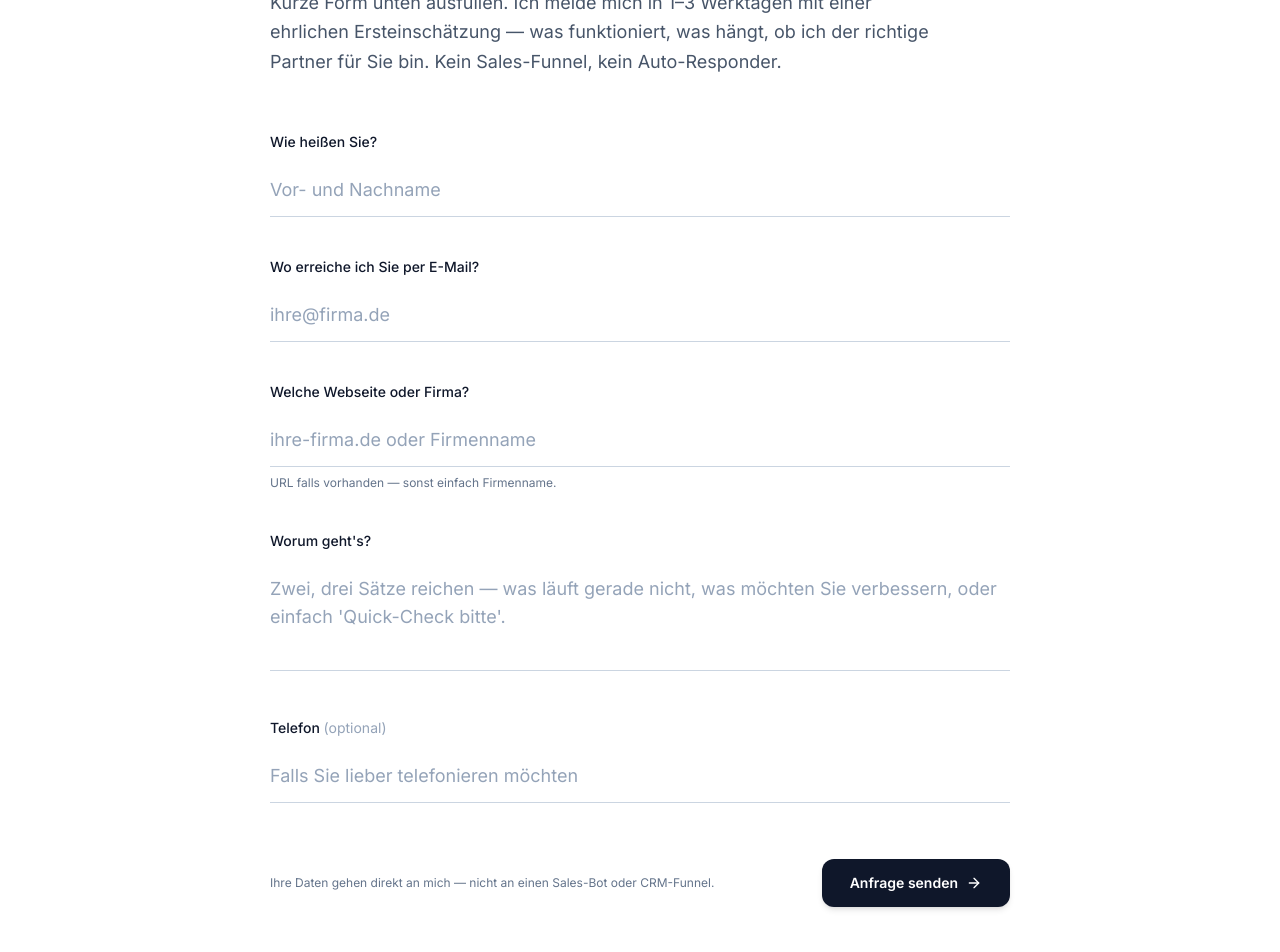
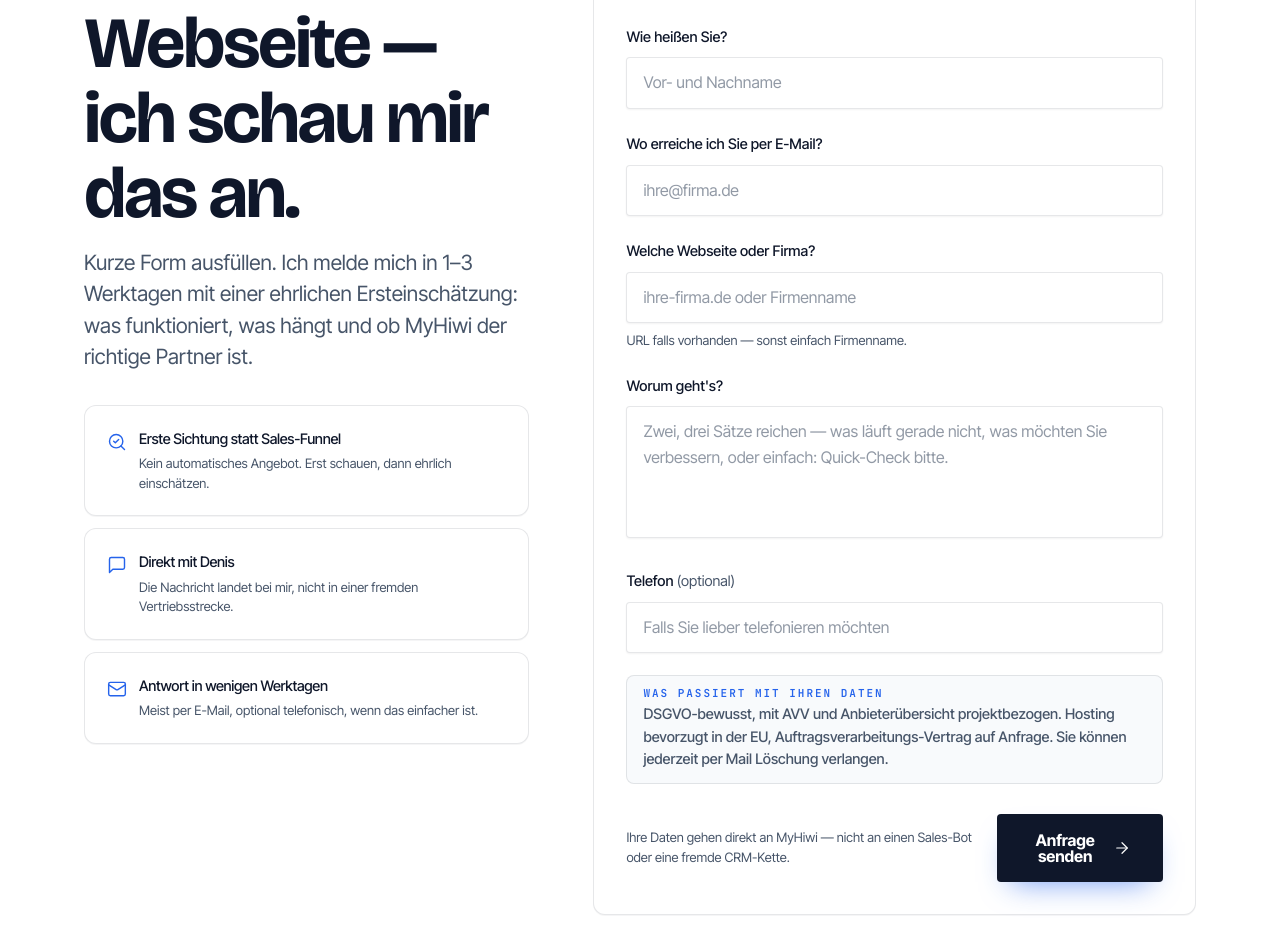
Before and after one commit to deniskaliberda/myhiwi-webseite, a Next.js app: page /kontakt in a window 1280 px wide. Shown: the part 400-1352 px from the top of the page. Built offline with nearby package versions, Linux system fonts and the light colour scheme.

Commit message:
feat: align contact page with MyHiwi design system

```diff
--- a/app/kontakt/page.tsx
+++ b/app/kontakt/page.tsx
@@ -1,8 +1,20 @@
 "use client";
 
-import { useState, useRef, useEffect } from "react";
-import Link from "next/link";
-import { ArrowRight, Loader2, ArrowLeft } from "lucide-react";
+import { useEffect, useRef, useState } from "react";
+import { ArrowLeft, Loader2, Mail, MessageSquare, SearchCheck } from "lucide-react";
+
+import { Card } from "@/components/myhiwi/card/Card";
+import { BtnGhost } from "@/components/myhiwi/cta/BtnGhost";
+import { BtnPrimary } from "@/components/myhiwi/cta/BtnPrimary";
+import { Container } from "@/components/myhiwi/layout/Container";
+import { Section } from "@/components/myhiwi/layout/Section";
+import { SectionMark } from "@/components/myhiwi/layout/SectionMark";
+import { ComplianceNote } from "@/components/myhiwi/trust/ComplianceNote";
+
+const fieldClass =
+  "mt-mh-2 w-full rounded-mh-sm border border-mh-divider bg-mh-paper px-mh-4 py-mh-3 font-mh-body text-[16px] text-mh-text-primary shadow-sm transition-colors placeholder:text-mh-text-secondary/60 focus:border-mh-accent focus:outline-none focus:ring-2 focus:ring-mh-accent/20";
+
+const labelClass = "mh-body-small font-semibold text-mh-text-primary";
 
 export default function KontaktPage() {
   const [name, setName] = useState("");
@@ -15,11 +27,10 @@ export default function KontaktPage() {
   const [error, setError] = useState<string | null>(null);
   const messageRef = useRef<HTMLTextAreaElement>(null);
 
-  // Auto-grow textarea
   useEffect(() => {
     if (messageRef.current) {
       messageRef.current.style.height = "auto";
-      messageRef.current.style.height = messageRef.current.scrollHeight + "px";
+      messageRef.current.style.height = `${messageRef.current.scrollHeight}px`;
     }
   }, [message]);
 
@@ -53,76 +64,132 @@ export default function KontaktPage() {
 
   if (done) {
     return (
-      <div className="bg-white text-slate-900 min-h-screen flex items-center">
-        <div className="mx-auto max-w-[820px] px-6 py-32 sm:px-10 md:py-44">
-          <p className="text-xs uppercase tracking-[0.22em] text-cyan-600 font-semibold mb-6">
-            Anfrage angekommen
+      <Section background="paper" padding="large" className="min-h-screen">
+        <Container className="max-w-[980px]">
+          <Card className="relative overflow-hidden">
+            <div
+              aria-hidden="true"
+              className="absolute right-0 top-0 h-40 w-40 translate-x-12 -translate-y-12 rounded-full bg-mh-accent-soft blur-3xl"
+            />
+            <div className="relative">
+              <SectionMark index="OK" label="Anfrage angekommen" tone="accent" />
+              <h1 className="mt-mh-4 mh-display-2">
+                Danke{name.trim() ? `, ${name.trim().split(" ")[0]}` : ""}.
+              </h1>
+              <p className="mt-mh-4 max-w-mh-text mh-body-large text-mh-text-secondary">
+                Ich schaue mir{" "}
+                <span className="font-semibold text-mh-text-primary">
+                  {website}
+                </span>{" "}
+                in den nächsten Tagen an und melde mich per E-Mail mit einer
+                ersten Einschätzung. Kein Auto-Responder, keine Vertriebs-Kette —
+                eine kurze, ehrliche Antwort.
               </p>
-          <h1 className="font-heading text-4xl font-extrabold leading-[1.05] tracking-tight text-slate-900 sm:text-5xl">
-            Danke, {name.split(" ")[0]}.
-          </h1>
-          <p className="mt-6 max-w-[60ch] text-lg leading-relaxed text-slate-600">
-            Ich schaue mir{" "}
-            <span className="font-medium text-slate-900">{website}</span>{" "}
-            in den nächsten Tagen an und melde mich per E-Mail bei Ihnen mit
-            einer ersten Einschätzung. Kein Auto-Responder, keine
-            Vertriebs-Kette — eine kurze, ehrliche Antwort.
-          </p>
-          <p className="mt-4 max-w-[60ch] text-base leading-relaxed text-slate-500">
+              <p className="mt-mh-4 max-w-mh-text mh-body-small text-mh-text-secondary">
                 Falls es länger als drei Werktage dauert, schreiben Sie mir gerne
                 direkt an{" "}
                 <a
                   href="mailto:kontakt@myhiwi.de"
-              className="text-blue-600 hover:underline"
+                  className="font-semibold text-mh-accent hover:text-mh-accent-hover"
                 >
                   kontakt@myhiwi.de
                 </a>
                 .
               </p>
-          <div className="mt-12 flex flex-wrap gap-3">
-            <Link
-              href="/"
-              className="inline-flex items-center gap-2 rounded-lg border border-slate-300 bg-white px-5 py-3 text-sm font-medium text-slate-700 transition-colors hover:border-slate-400 hover:text-slate-900"
-            >
-              <ArrowLeft className="h-4 w-4" />
+              <div className="mt-mh-6 flex flex-col gap-mh-3 sm:flex-row">
+                <BtnGhost href="/" fullWidthOnMobile>
+                  <ArrowLeft className="h-4 w-4" aria-hidden="true" />
                   Zur Startseite
-            </Link>
-            <Link
-              href="/case-studies"
-              className="inline-flex items-center gap-2 rounded-lg bg-navy-900 px-5 py-3 text-sm font-medium text-white transition-colors hover:bg-navy-900/90"
-            >
-              Meine Projekte ansehen
-              <ArrowRight className="h-4 w-4" />
-            </Link>
+                </BtnGhost>
+                <BtnPrimary href="/case-studies" fullWidthOnMobile>
+                  Projekte ansehen
+                </BtnPrimary>
               </div>
             </div>
-      </div>
+          </Card>
+        </Container>
+      </Section>
     );
   }
 
   return (
-    <div className="bg-white text-slate-900">
-      <div className="mx-auto max-w-[820px] px-6 pt-32 pb-20 sm:px-10 md:pt-40 md:pb-28">
-        <p className="text-xs uppercase tracking-[0.22em] text-cyan-600 font-semibold">
-          Webseite · Quick-Check
-        </p>
-        <h1 className="mt-5 font-heading text-4xl font-extrabold leading-[1.05] tracking-tight text-slate-900 sm:text-5xl lg:text-[56px]">
-          Schicken Sie mir Ihre Webseite —{" "}
-          <span className="gradient-text">ich schau mir das an.</span>
+    <Section background="paper" padding="large">
+      <Container>
+        <div className="grid gap-mh-8 lg:grid-cols-[0.85fr_1.15fr] lg:items-start">
+          <div className="lg:sticky lg:top-28">
+            <SectionMark index="01" label="Kontakt" tone="accent" />
+            <h1 className="mt-mh-4 mh-display-2">
+              Schicken Sie mir Ihre Webseite — ich schau mir das an.
             </h1>
-        <p className="mt-6 max-w-[60ch] text-lg leading-relaxed text-slate-600">
-          Kurze Form unten ausfüllen. Ich melde mich in 1–3 Werktagen mit einer
-          ehrlichen Ersteinschätzung — was funktioniert, was hängt, ob ich der
-          richtige Partner für Sie bin. Kein Sales-Funnel, kein Auto-Responder.
+            <p className="mt-mh-4 max-w-mh-text mh-body-large text-mh-text-secondary">
+              Kurze Form ausfüllen. Ich melde mich in 1–3 Werktagen mit einer
+              ehrlichen Ersteinschätzung: was funktioniert, was hängt und ob
+              MyHiwi der richtige Partner ist.
             </p>
 
-        <form onSubmit={handleSubmit} className="mt-14 space-y-10">
-          {/* Name */}
+            <div className="mt-mh-6 grid gap-mh-3">
+              <Card padded="compact" className="flex gap-mh-3">
+                <SearchCheck
+                  className="mt-1 h-5 w-5 shrink-0 text-mh-accent"
+                  strokeWidth={1.7}
+                  aria-hidden="true"
+                />
                 <div>
-            <label
-              htmlFor="name"
-              className="block text-sm font-medium text-slate-900"
-            >
+                  <h2 className="mh-body-small font-semibold text-mh-text-primary">
+                    Erste Sichtung statt Sales-Funnel
+                  </h2>
+                  <p className="mt-1 mh-body-xs text-mh-text-secondary">
+                    Kein automatisches Angebot. Erst schauen, dann ehrlich
+                    einschätzen.
+                  </p>
+                </div>
+              </Card>
+              <Card padded="compact" className="flex gap-mh-3">
+                <MessageSquare
+                  className="mt-1 h-5 w-5 shrink-0 text-mh-accent"
+                  strokeWidth={1.7}
+                  aria-hidden="true"
+                />
+                <div>
+                  <h2 className="mh-body-small font-semibold text-mh-text-primary">
+                    Direkt mit Denis
+                  </h2>
+                  <p className="mt-1 mh-body-xs text-mh-text-secondary">
+                    Die Nachricht landet bei mir, nicht in einer fremden
+                    Vertriebsstrecke.
+                  </p>
+                </div>
+              </Card>
+              <Card padded="compact" className="flex gap-mh-3">
+                <Mail
+                  className="mt-1 h-5 w-5 shrink-0 text-mh-accent"
+                  strokeWidth={1.7}
+                  aria-hidden="true"
+                />
+                <div>
+                  <h2 className="mh-body-small font-semibold text-mh-text-primary">
+                    Antwort in wenigen Werktagen
+                  </h2>
+                  <p className="mt-1 mh-body-xs text-mh-text-secondary">
+                    Meist per E-Mail, optional telefonisch, wenn das einfacher
+                    ist.
+                  </p>
+                </div>
+              </Card>
+            </div>
+          </div>
+
+          <Card as="form" onSubmit={handleSubmit} className="space-y-mh-5">
+            <div>
+              <h2 className="mh-display-4">Kostenlosen Digital-Check anfragen</h2>
+              <p className="mt-mh-2 mh-body-small text-mh-text-secondary">
+                Ein paar Stichpunkte reichen. Pflichtfelder sind Name, E-Mail,
+                Webseite/Firma und Anliegen.
+              </p>
+            </div>
+
+            <div>
+              <label htmlFor="name" className={labelClass}>
                 Wie heißen Sie?
               </label>
               <input
@@ -132,16 +199,12 @@ export default function KontaktPage() {
                 onChange={(e) => setName(e.target.value)}
                 placeholder="Vor- und Nachname"
                 autoComplete="name"
-              className="mt-3 w-full border-0 border-b border-slate-300 bg-transparent px-0 py-3 text-lg text-slate-900 placeholder:text-slate-400 focus:border-blue-600 focus:outline-none focus:ring-0"
+                className={fieldClass}
               />
             </div>
 
-          {/* Email */}
             <div>
-            <label
-              htmlFor="email"
-              className="block text-sm font-medium text-slate-900"
-            >
+              <label htmlFor="email" className={labelClass}>
                 Wo erreiche ich Sie per E-Mail?
               </label>
               <input
@@ -151,16 +214,12 @@ export default function KontaktPage() {
                 onChange={(e) => setEmail(e.target.value)}
                 placeholder="ihre@firma.de"
                 autoComplete="email"
-              className="mt-3 w-full border-0 border-b border-slate-300 bg-transparent px-0 py-3 text-lg text-slate-900 placeholder:text-slate-400 focus:border-blue-600 focus:outline-none focus:ring-0"
+                className={fieldClass}
               />
             </div>
 
-          {/* Webseite / Firma */}
             <div>
-            <label
-              htmlFor="website"
-              className="block text-sm font-medium text-slate-900"
-            >
+              <label htmlFor="website" className={labelClass}>
                 Welche Webseite oder Firma?
               </label>
               <input
@@ -170,40 +229,34 @@ export default function KontaktPage() {
                 onChange={(e) => setWebsite(e.target.value)}
                 placeholder="ihre-firma.de oder Firmenname"
                 autoComplete="url"
-              className="mt-3 w-full border-0 border-b border-slate-300 bg-transparent px-0 py-3 text-lg text-slate-900 placeholder:text-slate-400 focus:border-blue-600 focus:outline-none focus:ring-0"
+                className={fieldClass}
               />
-            <p className="mt-2 text-xs text-slate-500">
+              <p className="mt-mh-2 mh-body-xs text-mh-text-secondary">
                 URL falls vorhanden — sonst einfach Firmenname.
               </p>
             </div>
 
-          {/* Anliegen */}
             <div>
-            <label
-              htmlFor="message"
-              className="block text-sm font-medium text-slate-900"
-            >
-              Worum geht's?
+              <label htmlFor="message" className={labelClass}>
+                Worum geht&apos;s?
               </label>
               <textarea
                 ref={messageRef}
                 id="message"
                 value={message}
                 onChange={(e) => setMessage(e.target.value)}
-              placeholder="Zwei, drei Sätze reichen — was läuft gerade nicht, was möchten Sie verbessern, oder einfach 'Quick-Check bitte'."
-              rows={3}
-              className="mt-3 w-full resize-none border-0 border-b border-slate-300 bg-transparent px-0 py-3 text-lg text-slate-900 placeholder:text-slate-400 focus:border-blue-600 focus:outline-none focus:ring-0"
+                placeholder="Zwei, drei Sätze reichen — was läuft gerade nicht, was möchten Sie verbessern, oder einfach: Quick-Check bitte."
+                rows={4}
+                className={`${fieldClass} min-h-[132px] resize-none`}
               />
             </div>
 
-          {/* Telefon optional */}
             <div>
-            <label
-              htmlFor="phone"
-              className="block text-sm font-medium text-slate-900"
-            >
+              <label htmlFor="phone" className={labelClass}>
                 Telefon{" "}
-              <span className="font-normal text-slate-400">(optional)</span>
+                <span className="font-normal text-mh-text-secondary">
+                  (optional)
+                </span>
               </label>
               <input
                 id="phone"
@@ -212,41 +265,37 @@ export default function KontaktPage() {
                 onChange={(e) => setPhone(e.target.value)}
                 placeholder="Falls Sie lieber telefonieren möchten"
                 autoComplete="tel"
-              className="mt-3 w-full border-0 border-b border-slate-300 bg-transparent px-0 py-3 text-lg text-slate-900 placeholder:text-slate-400 focus:border-blue-600 focus:outline-none focus:ring-0"
+                className={fieldClass}
               />
             </div>
 
-          {error && (
-            <p className="rounded-lg border border-red-200 bg-red-50 px-4 py-3 text-sm text-red-700">
+            {error ? (
+              <p className="rounded-mh-sm border border-red-200 bg-red-50 px-mh-4 py-mh-3 mh-body-small text-red-700">
                 {error}
               </p>
-          )}
+            ) : null}
 
-          <div className="flex flex-col gap-4 pt-4 sm:flex-row sm:items-center sm:justify-between">
-            <p className="text-xs text-slate-500">
-              Ihre Daten gehen direkt an mich — nicht an einen Sales-Bot oder
-              CRM-Funnel.
+            <ComplianceNote variant="compact" />
+
+            <div className="flex flex-col gap-mh-4 pt-mh-2 sm:flex-row sm:items-center sm:justify-between">
+              <p className="mh-body-xs text-mh-text-secondary">
+                Ihre Daten gehen direkt an MyHiwi — nicht an einen Sales-Bot oder
+                eine fremde CRM-Kette.
               </p>
-            <button
-              type="submit"
-              disabled={submitting}
-              className="inline-flex items-center justify-center gap-2 rounded-lg bg-navy-900 px-7 py-3.5 text-sm font-semibold text-white shadow-md transition-all hover:bg-navy-900/90 disabled:cursor-not-allowed disabled:opacity-60"
-            >
+              <BtnPrimary type="submit" disabled={submitting} fullWidthOnMobile>
                 {submitting ? (
                   <>
-                  <Loader2 className="h-4 w-4 animate-spin" />
+                    <Loader2 className="h-4 w-4 animate-spin" aria-hidden="true" />
                     Senden…
                   </>
                 ) : (
-                <>
-                  Anfrage senden
-                  <ArrowRight className="h-4 w-4" />
-                </>
+                  "Anfrage senden"
                 )}
-            </button>
+              </BtnPrimary>
             </div>
-        </form>
+          </Card>
         </div>
-    </div>
+      </Container>
+    </Section>
   );
 }
```
Also changed, not shown: components/layout/SiteShell.tsx (+9 -4 lines). Lines whose indentation alone changed are shown as unchanged.
